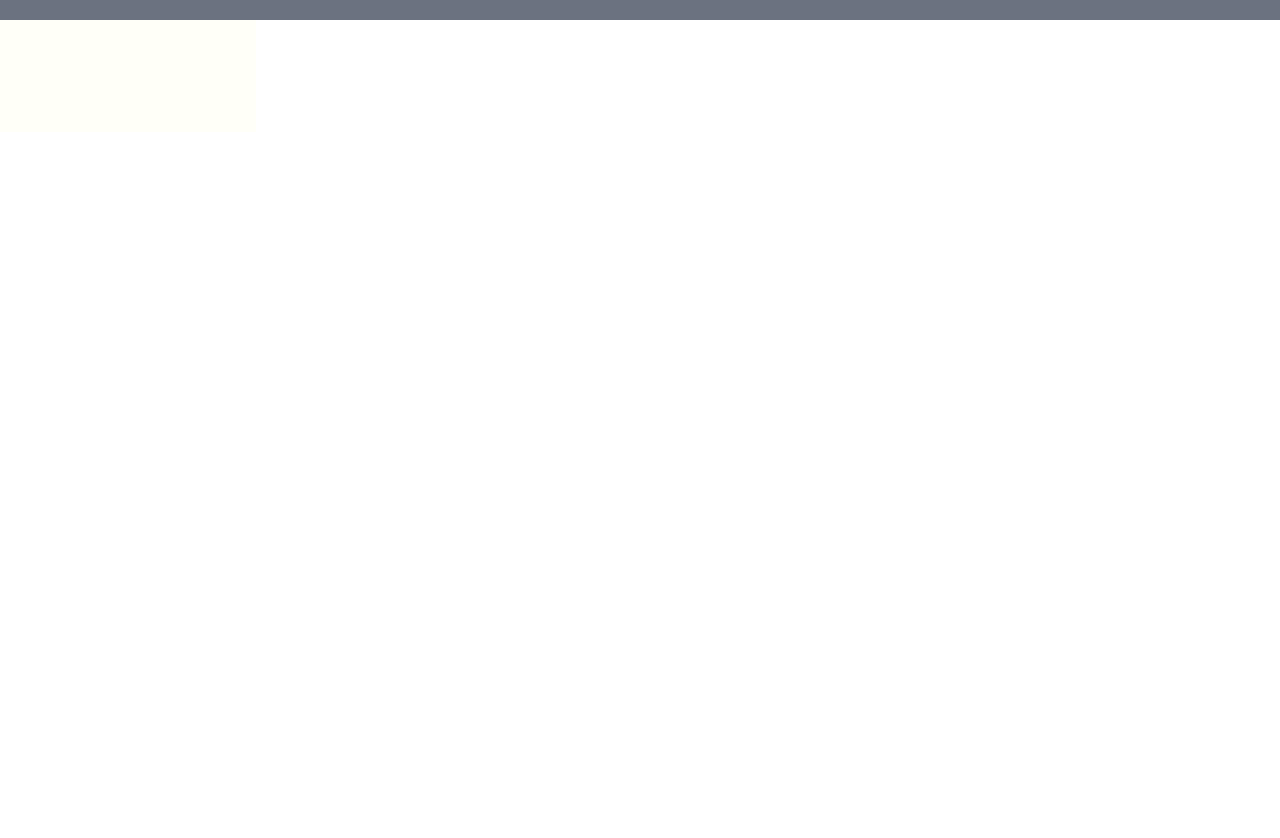
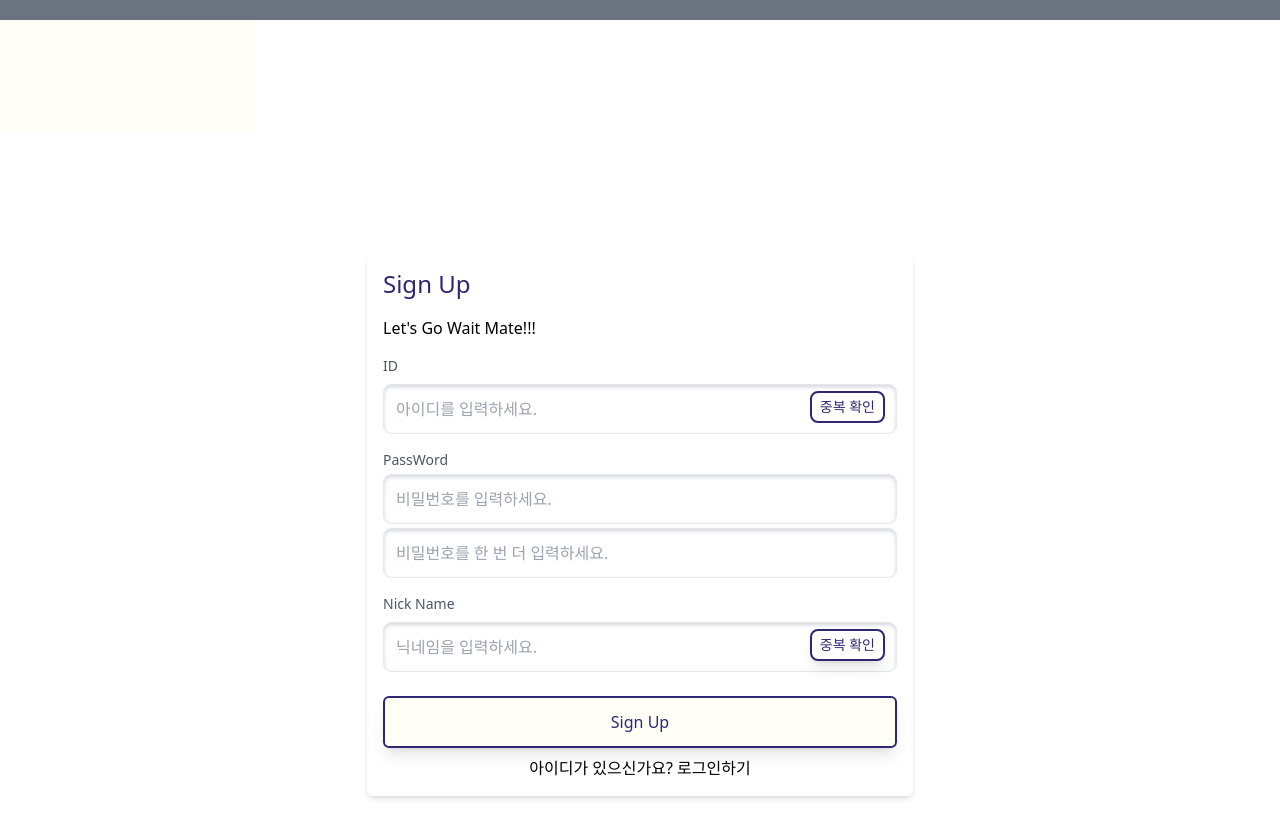
Before and after one commit to sy33002/WaitMate_project, a React app in the folder client/: page / in a window 1280 px wide. Shown: the part 780-1618 px from the top of the page. Before the commit the page ends 904 px from the top, so only its background shows below. Built offline with nearby package versions, Linux system fonts and the light colour scheme.

Commit message:
Signin, Signup page 프레임 초기 구성

```diff
--- a/client/src/App.js
+++ b/client/src/App.js
@@ -3,6 +3,7 @@ import Footer from './static/Footer';
 import Sidebar from './static/SideBar';
 import { BrowserRouter, Route } from 'react-router-dom'; // Route를 추가로 임포트
 import SigninForm from './components/register/SigninForm';
+import SignupForm from './components/register/SignupForm';
 
 function App() {
   return (
@@ -11,8 +12,9 @@ function App() {
         <Header />
         <Sidebar />
         <Footer />
+        <SigninForm />
+        <SignupForm />
       </BrowserRouter>
-      <SigninForm />
     </div>
   );
 }
--- a/client/src/components/register/SigninForm.js
+++ b/client/src/components/register/SigninForm.js
@@ -15,7 +15,7 @@ function SigninForm() {
         <img src="../" className="flex items-center justify-center" />
         <h1 className="text-2xl text-primary mb-4">Sign In</h1>
         <p className="mb-4 text-gray-400">Wellcome!</p>
-        <form onSubmit={handleSubmit} className="flex">
+        <form onSubmit={handleSubmit}>
           <input
             type="text"
             placeholder="아이디를 입력하세요."
@@ -32,16 +32,14 @@ function SigninForm() {
             className="p-2 mb-2 w-80 border bg- rounded-md shadow-inner  shadow-gray-300"
           />
           <br />
-          <div className="flex ">
-            <div className="flex justify-center">
+
           <button
             type="submit"
             className="p-2 w-60 bg-background text-primary rounded-md mt-2 border-2 border-primary shadow-lg "
           >
             Log In
           </button>
-            </div>
-          </div>
+
           <br />
           <button className="p-2 w-60 bg-background text-primary rounded-md mt-2 border-2 border-primary shadow-lg">
             Sign Up
--- /dev/null
+++ b/client/src/components/register/SignupForm.js
@@ -0,0 +1,81 @@
+import React, { useState } from 'react';
+
+function SignupForm() {
+  const [id, setId] = useState('');
+  const [password, setPassword] = useState('');
+  const [nickName, setNickName] = useState('');
+
+  const handleSubmit = (e) => {
+    e.preventDefault();
+    console.log(id, password, nickName);
+  };
+
+  return (
+    <div className="min-h-screen flex items-center justify-center background">
+      <div className="p-4 shadow-md backgroud rounded-md">
+        <h2 className="text-2xl mb-4 text-primary">Sign Up</h2>
+        <p className="mb-4">Let's Go Wait Mate!!!</p>
+        <form onSubmit={handleSubmit}>
+          <div className="mb-4 relative">
+            <label className="block text-sm font-medium text-gray-600 mb-1">
+              ID
+            </label>
+            <input
+              type="text"
+              placeholder="아이디를 입력하세요."
+              value={id}
+              onChange={(e) => setId(e.target.value)}
+              className="p-3 mt-1 w-full border rounded-lg pl-3 pr-16 shadow-inner shadow-gray-300"
+            />
+            <button className="absolute top-1/2 transform -translate-y-1 right-3 flex items-center text-sm bg-white text-primary border-2 border-primary py-1 px-2 rounded-lg">
+              중복 확인
+            </button>
+          </div>
+
+          <div className="mb-4">
+            <label className="block text-sm font-medium text-gray-600">
+              PassWord
+            </label>
+            <input
+              type="password"
+              placeholder="비밀번호를 입력하세요."
+              value={password}
+              onChange={(e) => setPassword(e.target.value)}
+              className="p-3 mt-1 w-full border rounded-lg shadow-inner shadow-gray-300"
+            />
+            <input
+              type="password"
+              placeholder="비밀번호를 한 번 더 입력하세요."
+              className="p-3 mt-1 w-full border rounded-lg shadow-inner shadow-gray-300"
+            />
+          </div>
+
+          <div className="mb-4 relative">
+            <label className="block text-sm font-medium text-gray-600 mb-1">
+              Nick Name
+            </label>
+            <input
+              type="text"
+              placeholder="닉네임을 입력하세요."
+              value={nickName}
+              onChange={(e) => setNickName(e.target.value)}
+              className="p-3 mt-1 w-full border rounded-lg pl-3 pr-16 shadow-inner shadow-gray-300"
+            />
+            <button className="absolute top-1/2 transform -translate-y-1 right-3 flex items-center text-sm bg-white text-primary border-2 border-primary py-1 px-2 rounded-lg shadow-lg">
+              중복 확인
+            </button>
+          </div>
+          <button
+            type="submit"
+            className="p-3 w-full bg-background text-primary rounded-md mt-2 border-2 border-primary shadow-lg"
+          >
+            Sign Up
+          </button>
+        </form>
+        <p className="text-center mt-2">아이디가 있으신가요? 로그인하기</p>
+      </div>
+    </div>
+  );
+}
+
+export default SignupForm;
--- a/client/src/components/register/register.js
+++ /dev/null
@@ -1,7 +0,0 @@
-import React from 'react'
-
-export default function register() {
-  return (
-    <div>register</div>
-  )
-}
```
Lines whose indentation alone changed are shown as unchanged.
